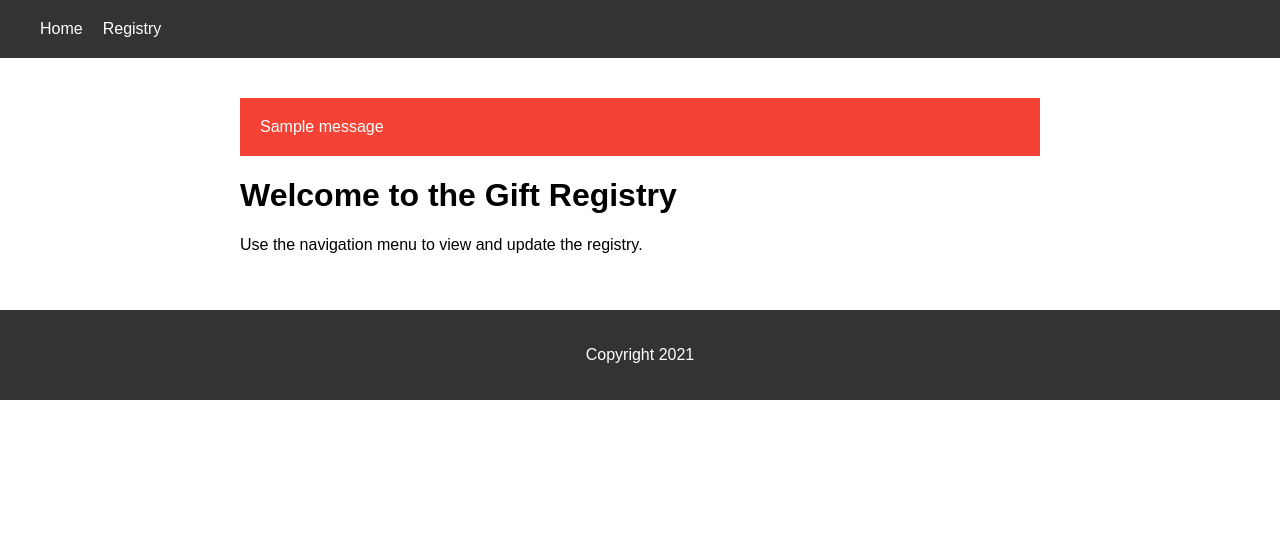
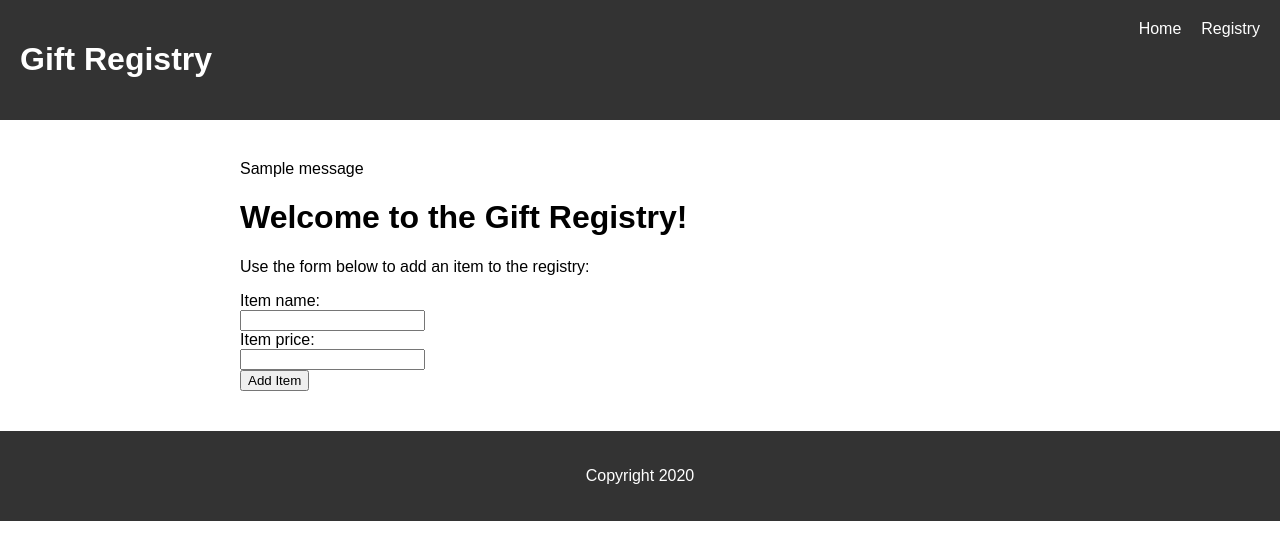
Before and after one commit to cwoidyla/gift-registry, a Flask app: template templates/index.html in a window 1280 px wide. Shown: the top 560 px of the page. Run offline with Flask 2, Linux system fonts and the light colour scheme; the template is opened without the code that fills it: most values are stand-ins (such as "Sample title", 1, 10 or a date in 2020); one stand-in notice (Sample message) is shown.

Commit message:
chatgpt improved UI and added basic CRUD capabilities

```diff
--- a/app.py
+++ b/app.py
@@ -1,4 +1,4 @@
-from flask import Flask, render_template, request, jsonify
+from flask import Flask, render_template, request, redirect, url_for
 from flask_sqlalchemy import SQLAlchemy
 import os
 import logging
@@ -19,30 +19,56 @@
     price = db.Column(db.Float, nullable=False)
     purchased = db.Column(db.Boolean, default=False)
 
+    def __repr__(self):
+        return f'<Item {self.name}>'
+
+"""
 @app.before_first_request
 def instantiate_item():
     global Item
     Item = Item()
+"""
 
-@app.route('/')
+# Define the Item model
+class Item(db.Model):
+    id = db.Column(db.Integer, primary_key=True)
+    name = db.Column(db.String, nullable=False)
+    price = db.Column(db.Float, nullable=False)
+    purchased = db.Column(db.Boolean, default=False, nullable=False)
+
+@app.route("/")
 def index():
-    return render_template('index.html')
+    return render_template("index.html")
 
-@app.route('/registry')
+@app.route("/registry", methods=["GET", "POST"])
 def registry():
-    global Item
-    items = Item.query.all()
-    logging.debug(items)
-    return render_template('registry.html', items=items)
+    if request.method == "POST":
+        # Add a new item to the registry
+        name = request.form["name"]
+        price = request.form["price"]
+        item = Item(name=name, price=price)
+        db.session.add(item)
+        db.session.commit()
+        return redirect(url_for("registry"))
+    else:
+        # Show the registry
+        items = Item.query.all()
+        return render_template("registry.html", items=items)
 
-@app.route('/update-registry', methods=['POST'])
-def update_registry():
-    items = request.form['items']
-    for item in items:
-        item = Item.query.filter_by(name=item).first()
+@app.route("/update-registry/<int:item_id>", methods=["PUT", "DELETE"])
+def update_registry(item_id):
+    item = Item.query.get_or_404(item_id)
+    if request.method == "PUT":
+        # Mark the item as purchased
         item.purchased = True
-    db.session.commit()
-    return jsonify({'success': True})
+        db.session.commit()
+        return "", 204
+    else:
+        # Delete the item from the registry
+        db.session.delete(item)
+        db.session.commit()
+        return "", 204
 
 if __name__ == '__main__':
+    app.config['SESSION_TYPE'] = 'filesystem'
     app.run()
--- a/requirements.txt
+++ b/requirements.txt
@@ -1,3 +1,3 @@
-flask
-flask-sqlalchemy
-flask-login
+Flask==1.1.2
+flask-sqlalchemy==2.4.4
+sqlalchemy==1.3.20
--- a/static/js/main.js
+++ b/static/js/main.js
@@ -1,23 +1,54 @@
-function updateRegistry() {
-    var items = [];
-    $('input[name=purchased]').each(function() {
-      if ($(this).is(':checked')) {
-        items.push($(this).val());
+$(document).ready(function() {
+  // Add an item to the registry
+  $("#add-item-form").submit(function(event) {
+    // Prevent the default form submission behavior
+    event.preventDefault();
+
+    // Get the form data
+    var name = $("#name").val();
+    var price = $("#price").val();
+    console.log(name);
+    console.log(price);
+
+    // Send a POST request to the server
+    $.post("/registry", { name: name, price: price }, function(data) {
+      // Log the response and reload the page
+      console.log(data);
+      location.reload();
+    });
+  });
+
+  // Mark an item as purchased
+  $(".mark-purchased-btn").click(function() {
+    // Get the item ID from the button's data attribute
+    var itemId = $(this).data("item-id");
+
+    // Send a PUT request to the server
+    $.ajax({
+      url: "/update-registry/" + itemId,
+      type: "PUT",
+      success: function(data) {
+        // Log the response and reload the page
+        console.log(data);
+        location.reload();
       }
     });
+  });
 
+  // Delete an item from the registry
+  $(".delete-item-btn").click(function() {
+    // Get the item ID from the button's data attribute
+    var itemId = $(this).data("item-id");
+
+    // Send a DELETE request to the server
     $.ajax({
-      type: 'POST',
-      url: '/update-registry',
-      data: {
-        items: items
-      },
-      success: function(response) {
-        alert(response);
+      url: "/update-registry/" + itemId,
+      type: "DELETE",
+      success: function(data) {
+        // Log the response and reload the page
+        console.log(data);
+        location.reload();
       }
     });
-  }
-
-  $(document).ready(function() {
-    $('input[name=purchased]').change(updateRegistry);
   });
+});
--- a/templates/index.html
+++ b/templates/index.html
@@ -1,5 +1,13 @@
 {% extends "layout.html" %}
+
 {% block content %}
-  <h1>Welcome to the Gift Registry</h1>
-  <p>Use the navigation menu to view and update the registry.</p>
+  <h1>Welcome to the Gift Registry!</h1>
+  <p>Use the form below to add an item to the registry:</p>
+  <form id="add-item-form" action="/update-registry" method="post">
+    <label for="name">Item name:</label><br>
+    <input type="text" id="name" name="name"><br>
+    <label for="price">Item price:</label><br>
+    <input type="number" id="price" name="price"><br>
+    <input type="submit" value="Add Item">
+  </form>
 {% endblock %}
--- a/templates/layout.html
+++ b/templates/layout.html
@@ -1,11 +1,13 @@
 <!doctype html>
-<html>
+<html lang="en">
 <head>
+  <meta charset="utf-8">
   <title>Gift Registry</title>
   <link rel="stylesheet" href="{{ url_for('static', filename='css/main.css') }}">
 </head>
 <body>
   <header>
+    <h1>Gift Registry</h1>
     <nav>
       <ul>
         <li><a href="{{ url_for('index') }}">Home</a></li>
@@ -15,13 +17,14 @@
   </header>
   <main>
     {% for message in get_flashed_messages() %}
-        <div class="flash">{{ message }}</div>
+      <div class="flash-message">{{ message }}</div>
     {% endfor %}
     {% block content %}{% endblock %}
   </main>
   <footer>
-      <p>Copyright 2021</p>
+    <p>Copyright {{ year }}</p>
   </footer>
+  <script src="https://code.jquery.com/jquery-3.6.0.min.js"></script>
   <script src="{{ url_for('static', filename='js/main.js') }}"></script>
   </body>
   </html>
```
Also changed, not shown: templates/registry.html (+27 -2 lines), gift_registry.db, 2 other files. Lines whose indentation alone changed are shown as unchanged.
